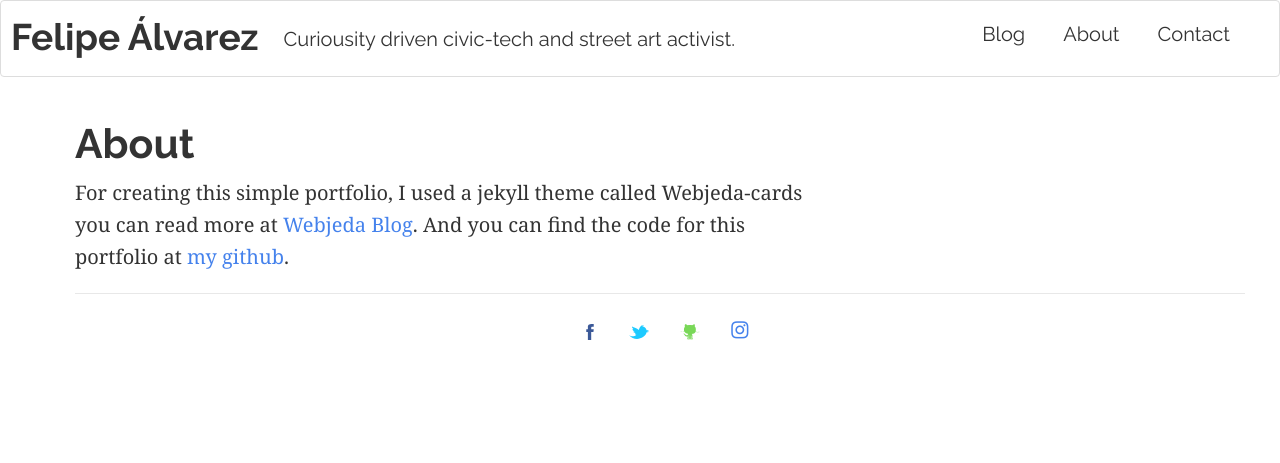
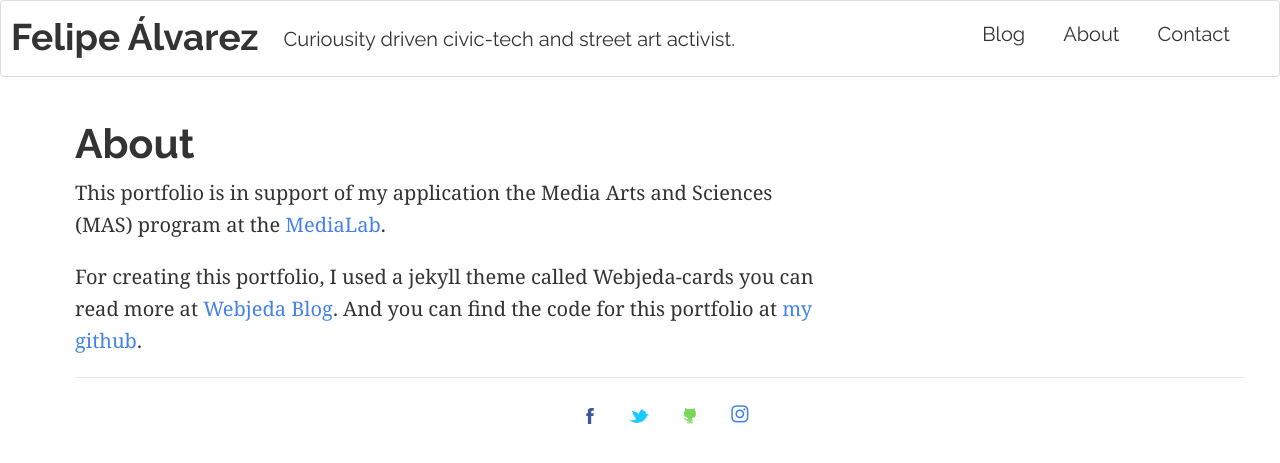
Before and after one commit to lfalvarez/portfolio, a Jekyll site: the page built from about.md, in a window 1280 px wide. Shown: the top 463 px of the page. Built offline with Jekyll 4.4.1, drawn with Linux system fonts in a browser that asks for light colours.

Commit message:
Improving about

```diff
--- a/about.md
+++ b/about.md
@@ -4,4 +4,6 @@ title: About
 permalink: /about/
 ---
 
-For creating this simple portfolio, I used a jekyll theme called Webjeda-cards you can read more at [Webjeda Blog](http://blog.webjeda.com). And you can find the code for this portfolio at [my github](https://github.com/lfalvarez/portfolio).
+This portfolio is in support of my application the Media Arts and Sciences (MAS) program at the [MediaLab](http://www.media.mit.edu/).
+
+For creating this portfolio, I used a jekyll theme called Webjeda-cards you can read more at [Webjeda Blog](http://blog.webjeda.com). And you can find the code for this portfolio at [my github](https://github.com/lfalvarez/portfolio).
```
